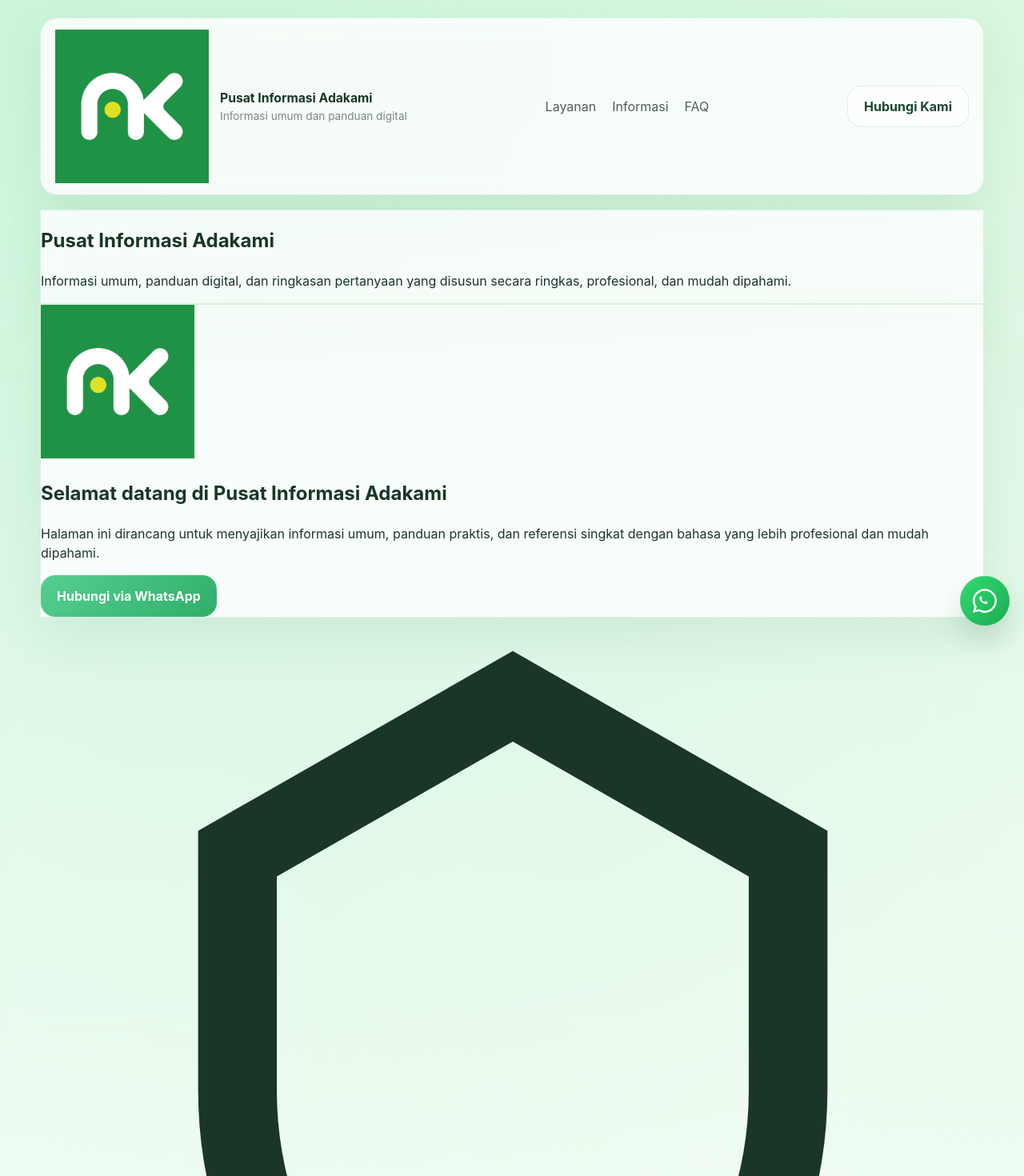
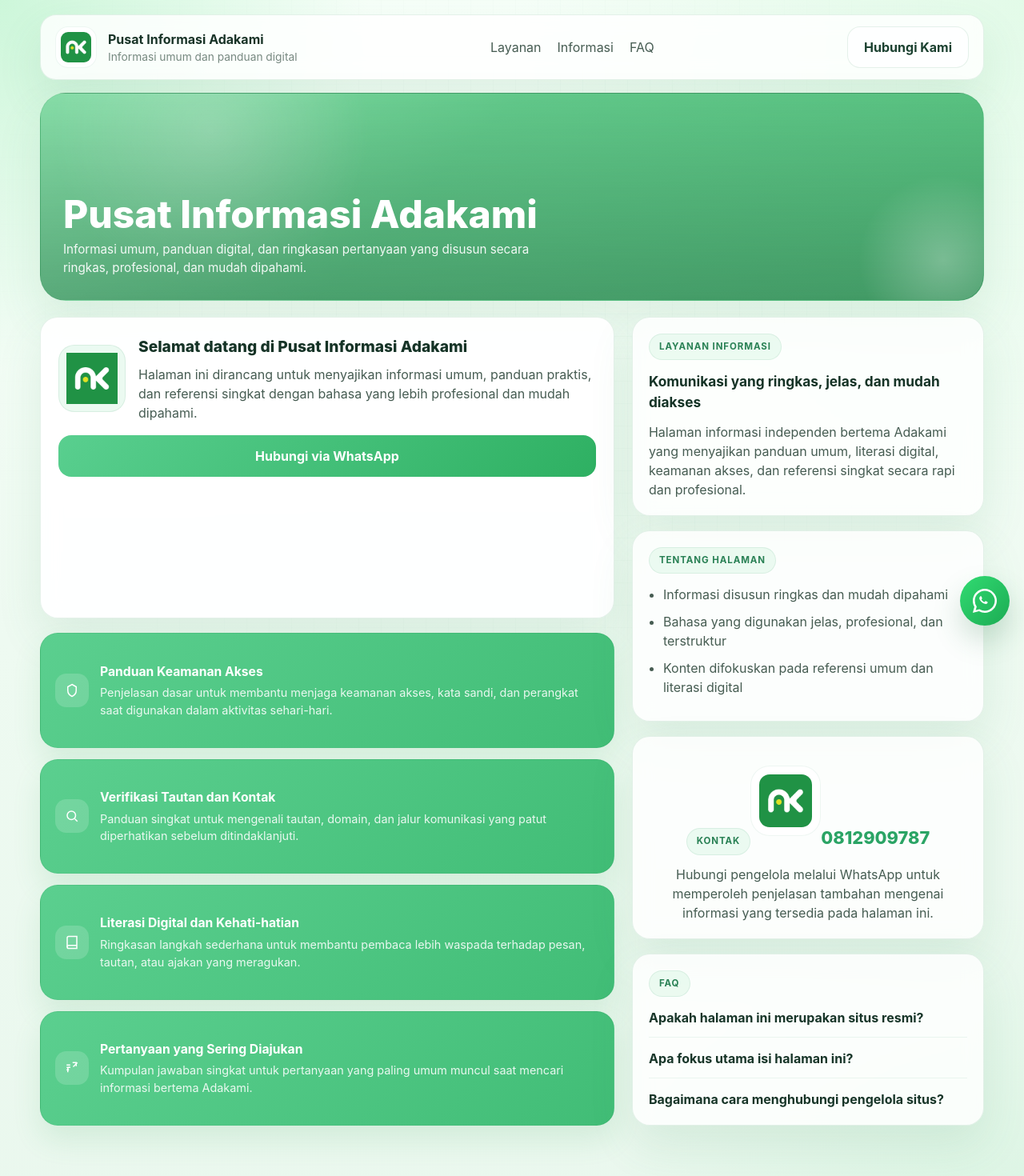
Before and after one commit to cs-adakami/bantuan-pelanggan-adakami, a React (Vite) app: page / in a window 1280 px wide. Shown: the top 1470 px of the page at 80% size. Built offline with nearby package versions, Linux system fonts and the light colour scheme.

Commit message:
Restyle page to match uploaded reference with bright elegant professional layout

```diff
--- a/src/styles.css
+++ b/src/styles.css
@@ -4,25 +4,25 @@
   line-height: 1.5;
   font-weight: 400;
   background:
-    radial-gradient(circle at top left, rgba(153, 235, 187, 0.42), transparent 24%),
-    radial-gradient(circle at top right, rgba(214, 245, 220, 0.7), transparent 30%),
-    radial-gradient(circle at bottom right, rgba(170, 233, 194, 0.34), transparent 24%),
-    linear-gradient(180deg, #f8fff9 0%, #f1fbf2 45%, #ebf8ee 100%);
-  color: #193629;
+    radial-gradient(circle at top left, rgba(163, 238, 187, 0.5), transparent 22%),
+    radial-gradient(circle at top right, rgba(219, 249, 226, 0.72), transparent 30%),
+    radial-gradient(circle at bottom right, rgba(178, 236, 197, 0.34), transparent 26%),
+    linear-gradient(180deg, #f7fff9 0%, #eefaf1 48%, #e9f7ed 100%);
+  color: #183327;
   font-synthesis: none;
   text-rendering: optimizeLegibility;
   -webkit-font-smoothing: antialiased;
   -moz-osx-font-smoothing: grayscale;
-  --surface: rgba(255, 255, 255, 0.8);
-  --surface-strong: rgba(255, 255, 255, 0.92);
-  --border: rgba(39, 126, 82, 0.11);
-  --text-soft: rgba(25, 54, 41, 0.78);
-  --text-dim: rgba(25, 54, 41, 0.58);
-  --accent: #57d48f;
-  --accent-deep: #2eaf69;
-  --shadow: 0 22px 55px rgba(48, 120, 76, 0.1);
+  --surface: rgba(255, 255, 255, 0.82);
+  --surface-strong: rgba(255, 255, 255, 0.94);
+  --border: rgba(45, 140, 86, 0.12);
+  --text-soft: rgba(24, 51, 39, 0.8);
+  --text-dim: rgba(24, 51, 39, 0.58);
+  --accent: #59cf8f;
+  --accent-deep: #34b26d;
+  --shadow: 0 24px 55px rgba(65, 144, 95, 0.12);
   --radius-lg: 32px;
-  --radius-md: 24px;
+  --radius-md: 22px;
 }
 
 * {
@@ -39,7 +39,7 @@
   min-width: 320px;
   min-height: 100vh;
   user-select: none;
-  color: #193629;
+  color: #183327;
 }
 
 a,
@@ -51,21 +51,21 @@
   user-select: text;
 }
 
+a {
+  color: inherit;
+  text-decoration: none;
+}
+
 body::before {
   content: "";
   position: fixed;
   inset: 0;
   pointer-events: none;
   background-image:
-    linear-gradient(rgba(40, 122, 79, 0.02) 1px, transparent 1px),
-    linear-gradient(90deg, rgba(40, 122, 79, 0.02) 1px, transparent 1px);
-  background-size: 26px 26px;
-  mask-image: radial-gradient(circle at center, black 38%, transparent 92%);
-}
-
-a {
-  color: inherit;
-  text-decoration: none;
+    linear-gradient(rgba(44, 126, 81, 0.02) 1px, transparent 1px),
+    linear-gradient(90deg, rgba(44, 126, 81, 0.02) 1px, transparent 1px);
+  background-size: 28px 28px;
+  mask-image: radial-gradient(circle at center, black 42%, transparent 94%);
 }
 
 #root {
@@ -73,9 +73,9 @@
 }
 
 .shell {
-  width: min(1180px, calc(100% - 32px));
+  width: min(1180px, calc(100% - 28px));
   margin: 0 auto;
-  padding: 22px 0 84px;
+  padding: 18px 0 80px;
 }
 
 .surface {
@@ -91,8 +91,8 @@
   justify-content: space-between;
   gap: 16px;
   padding: 14px 18px;
-  border-radius: 22px;
-  margin-bottom: 18px;
+  border-radius: 20px;
+  margin-bottom: 16px;
 }
 
 .brand {
@@ -102,15 +102,14 @@
   min-width: 0;
 }
 
-.brand__mark {
-  width: 42px;
-  height: 42px;
-  border-radius: 14px;
-  display: grid;
-  place-items: center;
-  background: linear-gradient(135deg, #91ebbb, #43c97f);
-  color: #ffffff;
-  font-weight: 900;
+.brand__logo {
+  width: 52px;
+  height: 52px;
+  object-fit: contain;
+  padding: 6px;
+  border-radius: 16px;
+  background: rgba(255, 255, 255, 0.85);
+  border: 1px solid rgba(45, 140, 86, 0.08);
 }
 
 .brand__text strong,
@@ -119,12 +118,12 @@
 }
 
 .brand__text strong {
-  font-size: 0.98rem;
+  font-size: 1rem;
 }
 
 .brand__text span {
   color: var(--text-dim);
-  font-size: 0.85rem;
+  font-size: 0.86rem;
 }
 
 .masthead__nav {
@@ -135,113 +134,127 @@
 }
 
 .masthead__nav a:hover {
-  color: #103122;
+  color: #123325;
 }
 
-.hero {
-  display: grid;
-  grid-template-columns: minmax(0, 1.08fr) minmax(320px, 0.92fr);
-  gap: 22px;
-  padding: 30px;
+.hero-banner {
+  min-height: 260px;
   border-radius: var(--radius-lg);
+  padding: 28px;
+  display: flex;
+  align-items: end;
+  overflow: hidden;
   position: relative;
-  overflow: hidden;
+  background:
+    linear-gradient(180deg, rgba(37, 110, 69, 0.08), rgba(20, 71, 44, 0.34)),
+    radial-gradient(circle at 18% 18%, rgba(255, 255, 255, 0.28), transparent 20%),
+    linear-gradient(135deg, #8fe6b0 0%, #66cf8f 42%, #58c481 100%);
 }
 
-.hero::before,
-.hero::after {
+.hero-banner::after {
   content: "";
   position: absolute;
+  inset: auto -60px -60px auto;
+  width: 220px;
+  height: 220px;
   border-radius: 999px;
-  pointer-events: none;
+  background: radial-gradient(circle, rgba(255, 255, 255, 0.28), transparent 68%);
 }
 
-.hero::before {
-  width: 260px;
-  height: 260px;
-  top: -120px;
-  left: -60px;
-  background: radial-gradient(circle, rgba(104, 208, 150, 0.28), transparent 72%);
+.hero-banner__overlay {
+  position: relative;
+  z-index: 1;
+  color: #ffffff;
 }
 
-.hero::after {
-  width: 240px;
-  height: 240px;
-  right: -80px;
-  bottom: -80px;
-  background: radial-gradient(circle, rgba(182, 232, 203, 0.56), transparent 72%);
+.hero-banner__overlay h1 {
+  margin: 0;
+  font-size: clamp(2rem, 4vw, 3rem);
+  font-weight: 800;
+  line-height: 1.06;
 }
 
-.hero__main,
-.hero__side {
-  position: relative;
-  z-index: 1;
+.hero-banner__overlay p {
+  margin: 8px 0 0;
+  font-size: 0.95rem;
+  max-width: 640px;
+  color: rgba(255, 255, 255, 0.92);
 }
 
-.hero__side {
+.content-layout {
   display: grid;
-  gap: 16px;
+  grid-template-columns: minmax(0, 1.55fr) minmax(280px, 0.95fr);
+  gap: 22px;
+  margin-top: 20px;
 }
 
-.eyebrow,
-.panel__label,
-.content-card__tag {
-  display: inline-flex;
-  align-items: center;
-  width: fit-content;
-  padding: 8px 14px;
-  border-radius: 999px;
-  font-size: 0.76rem;
-  letter-spacing: 0.08em;
-  text-transform: uppercase;
-  border: 1px solid rgba(39, 126, 82, 0.12);
-  color: #2a7d52;
-  background: rgba(103, 213, 156, 0.08);
+.content-main,
+.content-side {
+  display: grid;
+  gap: 18px;
 }
 
-.hero__title,
-.section__title,
-.panel__title,
-.side-card__title,
-.content-card h3,
-.article-card h3 {
-  margin: 0;
-  line-height: 1.04;
-  font-family: Georgia, "Times New Roman", serif;
-  letter-spacing: -0.03em;
-  color: #163326;
+.welcome-card,
+.info-card,
+.contact-card,
+.service-item {
+  border-radius: var(--radius-md);
 }
 
-.hero__title {
-  font-size: clamp(2.8rem, 6vw, 5rem);
-  max-width: 10ch;
-  margin-top: 18px;
+.welcome-card {
+  padding: 22px;
+  background: var(--surface-strong);
 }
 
-.hero__lead,
-.section__lead,
-.panel__copy,
-.hero-note p,
-.statement p,
-.content-card p,
-.article-card p,
+.welcome-card__head {
+  display: flex;
+  align-items: center;
+  gap: 16px;
+  margin-bottom: 16px;
+}
+
+.welcome-card__logo-box {
+  width: 84px;
+  height: 84px;
+  display: grid;
+  place-items: center;
+  border-radius: 20px;
+  background: rgba(94, 210, 136, 0.12);
+  border: 1px solid rgba(45, 140, 86, 0.1);
+  flex: 0 0 auto;
+}
+
+.welcome-card__logo {
+  width: 64px;
+  height: 64px;
+  object-fit: contain;
+}
+
+.welcome-card h2,
+.info-card h3,
+.contact-card h3,
+.service-item__body strong {
+  margin: 0;
+  color: #153326;
+}
+
+.welcome-card h2 {
+  font-size: 1.2rem;
+  font-weight: 800;
+}
+
+.welcome-card p,
+.info-card p,
+.contact-card p,
+.service-item__body p,
+.footer p,
 .faq-item p,
-.footer p,
-.panel__list li {
+.info-card__list li {
   color: var(--text-soft);
 }
 
-.hero__lead {
-  max-width: 660px;
-  font-size: 1.04rem;
-  margin: 18px 0 24px;
-}
-
-.hero__actions,
-.closing__actions {
-  display: flex;
-  flex-wrap: wrap;
-  gap: 14px;
+.welcome-card p {
+  margin: 8px 0 0;
 }
 
 .button {
@@ -250,9 +263,9 @@
   justify-content: center;
   min-height: 52px;
   padding: 0 20px;
-  border-radius: 18px;
+  border-radius: 16px;
   font-weight: 700;
-  transition: transform 0.2s ease, background 0.2s ease, border-color 0.2s ease, filter 0.2s ease;
+  transition: transform 0.2s ease, background 0.2s ease, border-color 0.2s ease;
 }
 
 .button:hover {
@@ -261,214 +274,145 @@
 
 .button--primary {
   color: #ffffff;
-  background: linear-gradient(135deg, #56cf8f 0%, var(--accent-deep) 100%);
+  background: linear-gradient(135deg, #59cf8f 0%, #2eb062 100%);
 }
 
-.button--ghost,
-.button--soft {
-  background: rgba(255, 255, 255, 0.72);
-  border: 1px solid rgba(39, 126, 82, 0.12);
-  color: #1d4734;
+.button--soft,
+.button--ghost {
+  color: #1b4130;
+  background: rgba(255, 255, 255, 0.75);
+  border: 1px solid rgba(45, 140, 86, 0.12);
 }
 
-.hero__notes {
-  display: grid;
-  grid-template-columns: repeat(3, minmax(0, 1fr));
-  gap: 14px;
-  margin-top: 28px;
+.button--full {
+  width: 100%;
 }
 
-.hero-note,
-.panel,
-.statement,
-.side-card,
-.content-card,
-.article-card,
-.faq-item,
-.closing,
-.hero-media {
-  border-radius: var(--radius-md);
+.service-list {
+  display: grid;
+  gap: 14px;
 }
 
-.hero-note {
-  padding: 18px;
-  background: rgba(255, 255, 255, 0.52);
-  border: 1px solid rgba(39, 126, 82, 0.08);
+.service-item {
+  display: flex;
+  align-items: center;
+  gap: 14px;
+  padding: 16px 18px;
+  background: linear-gradient(135deg, #5bcf8f 0%, #41bd76 100%);
+  color: #ffffff;
+  box-shadow: 0 18px 35px rgba(66, 170, 100, 0.14);
 }
 
-.hero-note strong {
-  display: block;
-  margin-bottom: 8px;
-  font-size: 1.02rem;
-  color: #173629;
+.service-item__icon {
+  width: 42px;
+  height: 42px;
+  display: grid;
+  place-items: center;
+  flex: 0 0 auto;
+  border-radius: 14px;
+  background: rgba(255, 255, 255, 0.16);
 }
 
-.hero-media {
-  position: relative;
-  min-height: 260px;
-  overflow: hidden;
-  background:
-    radial-gradient(circle at 25% 20%, rgba(140, 225, 176, 0.34), transparent 28%),
-    linear-gradient(135deg, rgba(255, 255, 255, 0.82), rgba(240, 250, 243, 0.9));
+.service-item__icon svg {
+  width: 18px;
+  height: 18px;
 }
 
-.hero-media__glow {
-  position: absolute;
-  inset: auto -40px -40px auto;
-  width: 180px;
-  height: 180px;
-  border-radius: 999px;
-  background: radial-gradient(circle, rgba(112, 227, 163, 0.24), transparent 70%);
+.service-item__body strong {
+  color: #ffffff;
+  display: block;
+  font-size: 0.98rem;
 }
 
-.hero-media__svg {
-  width: 100%;
-  height: 100%;
-  display: block;
+.service-item__body p {
+  margin: 4px 0 0;
+  color: rgba(255, 255, 255, 0.88);
+  font-size: 0.9rem;
 }
 
-.panel,
-.side-card,
-.closing {
-  padding: 22px;
+.info-card,
+.contact-card {
+  padding: 20px;
 }
 
-.panel--feature {
-  background: var(--surface-strong);
+.info-card__label {
+  display: inline-flex;
+  align-items: center;
+  width: fit-content;
+  padding: 7px 12px;
+  border-radius: 999px;
+  font-size: 0.72rem;
+  font-weight: 700;
+  letter-spacing: 0.08em;
+  text-transform: uppercase;
+  color: #2a8155;
+  background: rgba(92, 210, 136, 0.1);
+  border: 1px solid rgba(45, 140, 86, 0.1);
 }
 
-.panel__title {
-  font-size: 2rem;
+.info-card h3,
+.contact-card h3 {
+  margin-top: 14px;
+  font-size: 1.08rem;
+}
+
+.info-card p,
+.contact-card p {
+  margin: 12px 0 0;
+}
+
+.info-card__list {
+  margin: 14px 0 0;
+  padding-left: 18px;
+}
+
+.info-card__list li {
+  margin-bottom: 10px;
+}
+
+.contact-card {
+  text-align: center;
+}
+
+.contact-card__logo {
+  width: 88px;
+  height: 88px;
+  object-fit: contain;
+  margin: 16px auto 10px;
+  padding: 10px;
+  border-radius: 24px;
+  background: rgba(255, 255, 255, 0.9);
+  border: 1px solid rgba(45, 140, 86, 0.08);
+}
+
+.contact-card__number {
+  display: inline-flex;
+  font-size: 1.36rem;
+  font-weight: 800;
+  color: #2ba465;
+}
+
+.faq-stack {
+  display: grid;
+  gap: 12px;
   margin-top: 14px;
 }
 
-.panel__copy {
-  margin: 14px 0 0;
+.faq-item {
+  padding: 14px 0 0;
+  border-top: 1px solid rgba(45, 140, 86, 0.08);
 }
 
-.panel__list {
-  margin: 16px 0 0;
-  padding-left: 18px;
-}
-
-.panel__list li {
-  margin-bottom: 10px;
-}
-
-.panel__list--compact {
-  margin-top: 14px;
-}
-
-.contact-link {
-  display: inline-flex;
-  margin-top: 14px;
-  font-size: 1.46rem;
-  font-weight: 800;
-  color: #2ca666;
-}
-
-.statement-grid,
-.card-grid {
-  display: grid;
-  gap: 18px;
-}
-
-.statement-grid {
-  margin-top: 22px;
-  grid-template-columns: repeat(3, minmax(0, 1fr));
-}
-
-.statement {
-  display: flex;
-  gap: 14px;
-  align-items: flex-start;
-  padding: 18px 20px;
-}
-
-.statement__icon {
-  width: 28px;
-  height: 28px;
-  border-radius: 999px;
-  display: grid;
-  place-items: center;
-  background: rgba(103, 213, 156, 0.12);
-  color: #2a8b59;
-  font-weight: 700;
-  flex: 0 0 auto;
-}
-
-.section {
-  margin-top: 58px;
-}
-
-.section--split {
-  display: grid;
-  grid-template-columns: minmax(0, 1fr) 330px;
-  gap: 18px;
-  align-items: end;
-}
-
-.section__heading {
-  max-width: 760px;
-  margin-bottom: 22px;
-}
-
-.section__heading--narrow {
-  max-width: 720px;
-}
-
-.section__title {
-  font-size: clamp(2rem, 4vw, 3.2rem);
-  margin-top: 14px;
-}
-
-.section__lead {
-  margin-top: 14px;
-}
-
-.side-card__title {
-  font-size: 1.28rem;
-  margin-top: 14px;
-}
-
-.card-grid--features {
-  grid-template-columns: repeat(4, minmax(0, 1fr));
-}
-
-.card-grid--articles {
-  grid-template-columns: repeat(3, minmax(0, 1fr));
-}
-
-.content-card,
-.article-card {
-  padding: 22px;
-}
-
-.content-card h3,
-.article-card h3 {
-  font-size: 1.24rem;
-  margin-top: 16px;
-}
-
-.content-card p,
-.article-card p {
-  margin-top: 12px;
-}
-
-.faq-list {
-  display: grid;
-  gap: 16px;
-}
-
-.faq-item {
-  padding: 18px 20px;
+.faq-item:first-child {
+  border-top: 0;
+  padding-top: 0;
 }
 
 .faq-item summary {
   cursor: pointer;
   list-style: none;
   font-weight: 700;
-  color: #173629;
+  color: #173528;
 }
 
 .faq-item summary::-webkit-details-marker {
@@ -476,21 +420,7 @@
 }
 
 .faq-item p {
-  margin: 14px 0 0;
-}
-
-.closing {
-  margin-top: 58px;
-  display: flex;
-  gap: 20px;
-  align-items: center;
-  justify-content: space-between;
-}
-
-.closing code {
-  padding: 2px 8px;
-  border-radius: 999px;
-  background: rgba(103, 213, 156, 0.1);
+  margin: 8px 0 0;
 }
 
 .floating-wa {
@@ -514,14 +444,14 @@
 }
 
 .footer {
-  width: min(1180px, calc(100% - 32px));
+  width: min(1180px, calc(100% - 28px));
   margin: 0 auto;
   padding: 0 0 90px;
 }
 
 .footer p {
   margin: 0 0 10px;
-  font-size: 0.95rem;
+  font-size: 0.92rem;
 }
 
 .protection-toast {
@@ -540,23 +470,7 @@
   z-index: 10000;
 }
 
-@media (max-width: 1120px) {
-  .hero {
-    grid-template-columns: 1fr;
-  }
-
-  .hero__notes,
-  .card-grid--features {
-    grid-template-columns: repeat(2, minmax(0, 1fr));
-  }
-
-  .section--split,
-  .card-grid--articles {
-    grid-template-columns: 1fr;
-  }
-}
-
-@media (max-width: 920px) {
+@media (max-width: 980px) {
   .masthead {
     display: grid;
   }
@@ -566,50 +480,38 @@
     gap: 12px;
   }
 
-  .statement-grid,
-  .hero__notes,
-  .card-grid--features,
-  .card-grid--articles,
-  .closing {
+  .content-layout,
+  .welcome-card__head {
     grid-template-columns: 1fr;
   }
 
-  .closing {
+  .content-layout {
+    display: grid;
+  }
+
+  .welcome-card__head {
     display: grid;
   }
 }
 
 @media (max-width: 720px) {
   .shell {
-    width: min(100% - 20px, 1180px);
+    width: min(100% - 18px, 1180px);
     padding-top: 14px;
   }
 
-  .hero,
-  .panel,
-  .side-card,
-  .content-card,
-  .article-card,
-  .closing,
-  .hero-note,
-  .statement,
-  .faq-item,
-  .hero-media {
+  .hero-banner,
+  .welcome-card,
+  .info-card,
+  .contact-card,
+  .service-item {
     padding-left: 18px;
     padding-right: 18px;
   }
 
-  .hero {
+  .hero-banner {
+    min-height: 220px;
     padding: 22px;
-  }
-
-  .hero__title {
-    max-width: none;
-  }
-
-  .hero__actions,
-  .closing__actions {
-    flex-direction: column;
   }
 
   .button,
```
